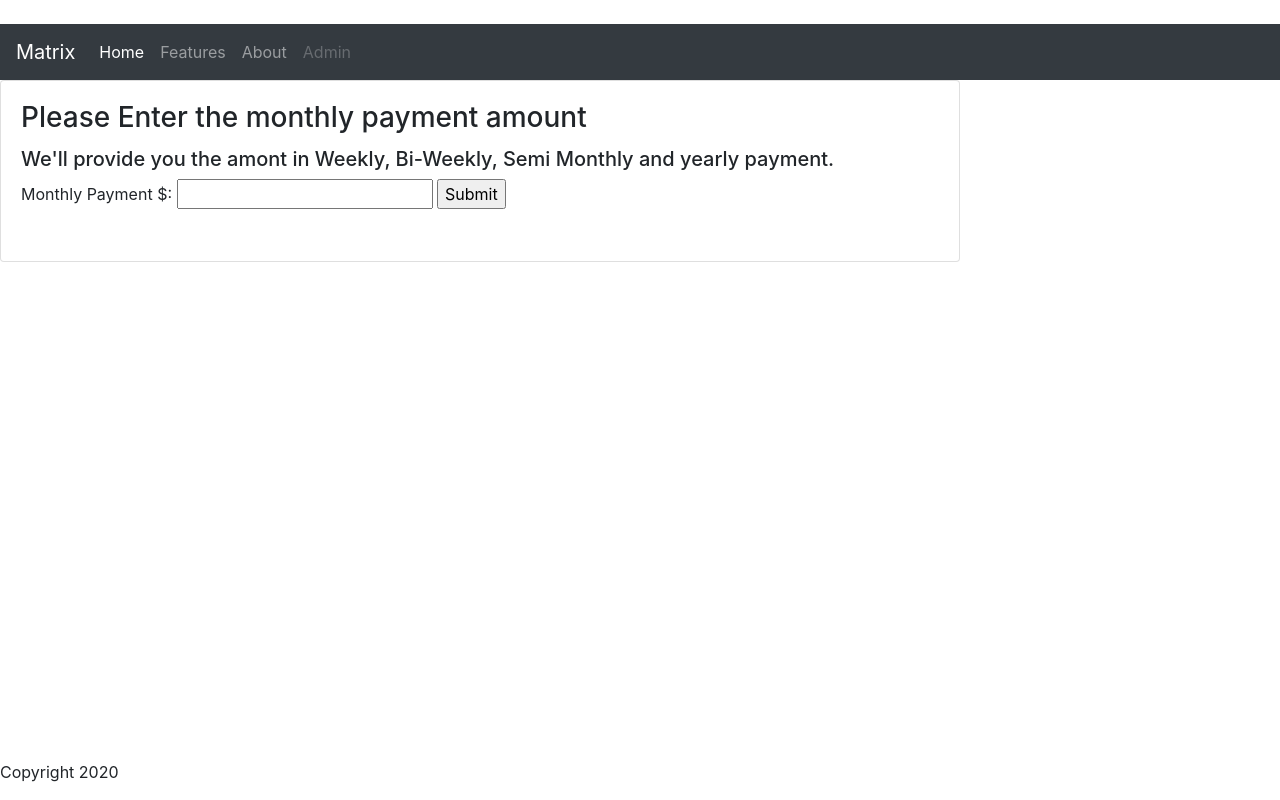
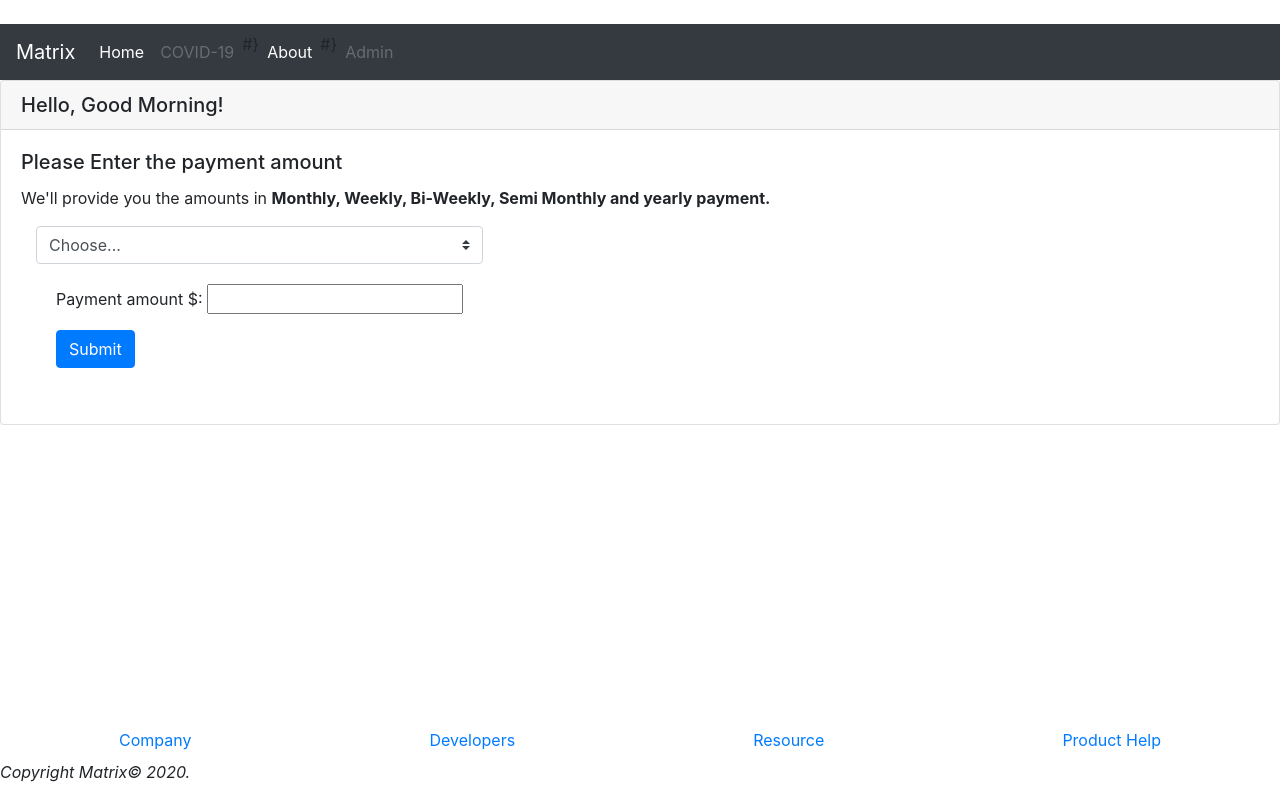
Before and after one commit to snalliah/PaymentConversion, a Django app: page / in a window 1280 px wide. Run offline with Django 3.2, Linux system fonts and the light colour scheme; some libraries are stand-ins or nearby versions.

Commit message:
added weekly option

```diff
--- a/cal/templates/Cal/base.html
+++ b/cal/templates/Cal/base.html
@@ -24,9 +24,7 @@
     {% endblock %}
 
 
-    <div class="fixed-bottom">
-        <p>Copyright {% now 'Y' %}</p>
-    </div>
+
 
 </body>
 </html>
--- a/cal/templates/Cal/conversion.html
+++ b/cal/templates/Cal/conversion.html
@@ -3,23 +3,34 @@
 
 {% block content %}
 
-<div class="card w-75">
+
+<div class="card">
+  <h5 class="card-header">
+      Hello, {{greet}}
+
+
+
+  </h5>
   <div class="card-body">
-    <h3 class="card-title">Please Enter the monthly payment amount</h3>
-    <h5 class="card-text">We'll provide you the amont in Weekly, Bi-Weekly, Semi Monthly and yearly payment.</h5>
-    <div class="input-group mb-3">
-        <div class="input-group-prepend">
+    <h5 class="card-title">Please Enter the payment amount</h5>
+    <p class="card-text">We'll provide you the amounts in <b>Monthly, Weekly, Bi-Weekly, Semi Monthly and yearly payment.</b></p>
 
-             <form action="result" method="post">
+      <div class="input-group col-sm-6" >
+            <form action="result" method="post">
                {% csrf_token %}
+                <select class="custom-select" name="inputSelect" aria-label="Example select with button addon">
+                        <option selected>Choose...</option>
+                        <option value="1">Weekly</option>
+                        <option value="2">Monthly</option>
+                </select>
 
-                Monthly Payment $: <input type="text" name="amount">
-                <input type="submit">
-             </form>
+                <div class="card-body">
+                    <p class="card-text"> Payment amount $: <input type="text" name="month_amount">  </p>
+                    <input type="submit" a href="{% url 'result' %}" class="btn btn-primary">
+                </div>
+            </form>
 
-        </div>
-    </div>
-
+      </div>
   </div>
 </div>
 
--- a/cal/templates/Cal/navbar.html
+++ b/cal/templates/Cal/navbar.html
@@ -1,16 +1,27 @@
 
 
 <nav class="navbar navbar-expand-lg navbar-dark bg-dark">
-  <a class="navbar-brand" href="#">Matrix</a>
+  <a class="navbar-brand" href="{% url 'conversion' %}">Matrix</a>
   <button class="navbar-toggler" type="button" data-toggle="collapse" data-target="#navbarNavAltMarkup" aria-controls="navbarNavAltMarkup" aria-expanded="false" aria-label="Toggle navigation">
     <span class="navbar-toggler-icon"></span>
   </button>
   <div class="collapse navbar-collapse" id="navbarNavAltMarkup">
     <div class="navbar-nav">
       <a class="nav-item nav-link active" href="{% url 'conversion' %}">Home <span class="sr-only">(current)</span></a>
-      <a class="nav-item nav-link" href="#">Features</a>
-      <a class="nav-item nav-link" href="#">About</a>
+      <a class="nav-item nav-link disabled" href="https://www.markham.ca/wps/portal/home/about/COVID-19-Information">COVID-19</a>#}
+      <a class="nav-item nav-link active" href="{% url 'about' %}">About</a>#}
       <a class="nav-item nav-link disabled" href="#" tabindex="-1" aria-disabled="true">Admin</a>
     </div>
   </div>
 </nav>
+
+
+<div class="fixed-bottom">
+    <nav class="nav nav-pills flex-column flex-sm-row">
+      <a class="flex-sm-fill text-sm-center nav-link" href="#">Company</a>
+      <a class="flex-sm-fill text-sm-center nav-link" href="#">Developers</a>
+      <a class="flex-sm-fill text-sm-center nav-link" href="#">Resource</a>
+      <a class="flex-sm-fill text-sm-center nav-link" href="#">Product Help</a>
+    </nav>
+    <p class="font-italic">Copyright Matrix&copy; {% now 'Y' %}.</p>
+</div>
--- a/cal/urls.py
+++ b/cal/urls.py
@@ -7,4 +7,5 @@ from . import views
 urlpatterns = [
     path('', views.conversion, name="conversion"),
     path('result', views.result, name="result"),
+    path('about/', views.about, name="about"),
 ]
--- a/cal/views.py
+++ b/cal/views.py
@@ -1,35 +1,60 @@
 from django.shortcuts import render, redirect
 from django.http import HttpResponse
+import datetime
 
 
 # Create your views here.
 
+def conversion(request):
 
-def conversion(request):
+    now = datetime.datetime.now()
+
+    currentTime = now.hour
+
+    if currentTime < 12 :
+         greet = 'Good Morning!'
+    if currentTime >= 12 :
+         greet = 'Good Afternoon!'
+    if currentTime >= 18 :
+         greet = 'Good Evening!'
+
+    print(greet)
 
 
 
-
-    context={}
+    context={'greet':greet, 'currentTime':currentTime}
     return render(request, 'cal/conversion.html', context)
 
 
 
 def result(request, *args, **kwargs):
-    #paymentMonthly = conversion(payment_monthly)
-    #paymentWeekly = conversion(payment_weekly)
-    #paymentBiweekly = conversion(payment_biweekly)
-    #paymentSemimonthly = conversion(payment_semimonthly)
 
+    if request.method == 'POST':
+        user_payment = request.POST.get('month_amount')
+        option = request.POST.get('inputSelect')
 
-    paymentMonthly = request.POST["amount"]
-    print(paymentMonthly)
-    paymentYearly = (float(paymentMonthly)) * 12
-    paymentWeekly = float(paymentYearly) / 52
-    paymentBiweekly = float(paymentWeekly) * 2
-    paymentSemimonthly = float(paymentMonthly) / 2
+        print('checking the option selected from dropdown menu')
+        print(option)
 
-    context={'paymentMonthly':paymentMonthly, 'paymentWeekly':paymentWeekly, 'paymentBiweekly':paymentBiweekly, 'paymentSemimonthly':paymentSemimonthly, 'paymentYearly':paymentYearly}
+        if option == '1':
+            paymentYearly = float(user_payment) * 52
+
+        else:
+            paymentYearly = (float(user_payment)) * 12
+
+        paymentMonthly = float(paymentYearly) / 12
+        #paymentYearly = float(paymentMonthly) * 12
+        paymentWeekly = float(paymentYearly) / 52
+        paymentBiweekly = float(paymentWeekly) * 2
+        paymentSemimonthly = float(paymentMonthly) / 2
+
+        context={'paymentMonthly':paymentMonthly, 'paymentWeekly':paymentWeekly, 'paymentBiweekly':paymentBiweekly, 'paymentSemimonthly':paymentSemimonthly, 'paymentYearly':paymentYearly,}
 
 
     return render(request, 'cal/result.html', context)
+
+def about(request):
+
+
+    context={}
+    return render(request, 'cal/about.html', context)
```
Also changed, not shown: cal/greeting.py (added, +15 -0 lines), cal/html5type.py (added, +9 -0 lines), cal/templates/Cal/about.html (added, +7 -0 lines), 1 other file.
